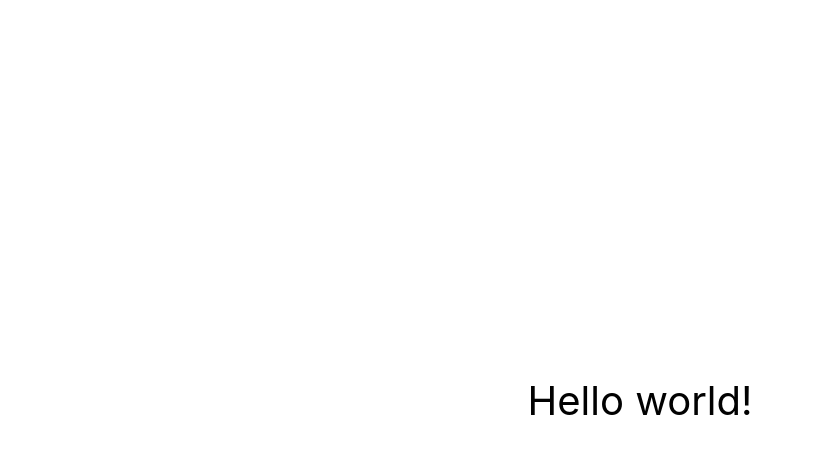
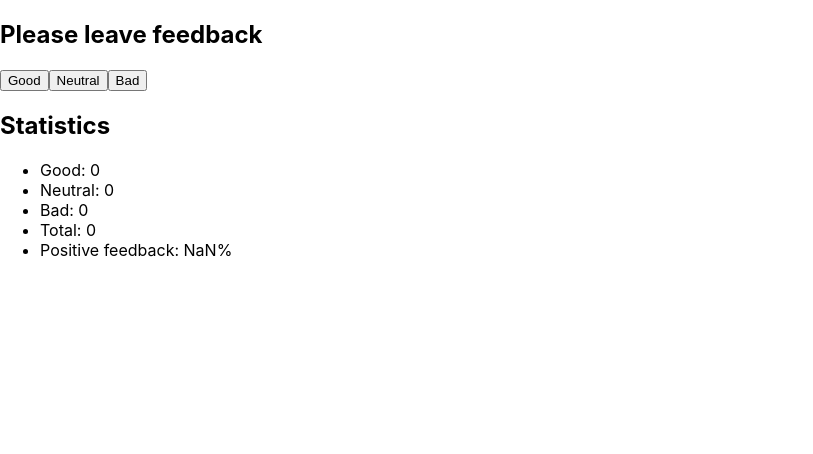
Before and after one commit to AndriiHrytsei/react-hw-03-feedback, a React (Create React App) app: page / in a window 1280 px wide. Shown: the top 454 px of the page, without its empty margins (0-813 px from the left). Built offline with nearby package versions, Linux system fonts and the light colour scheme.

Commit message:
add react class-components

```diff
--- a/src/components/App.jsx
+++ /dev/null
@@ -1,16 +0,0 @@
-export const App = () => {
-  return (
-    <div
-      style={{
-        height: '100vh',
-        display: 'flex',
-        justifyContent: 'center',
-        alignItems: 'center',
-        fontSize: 40,
-        color: '#010101'
-      }}
-    >
-      Hello world!
-    </div>
-  );
-};
--- /dev/null
+++ b/src/components/App/App.jsx
@@ -0,0 +1,51 @@
+import React, { Component } from "react";
+import Stats from "../Stats/Stats"
+import FeedbackOptions from "../FeedbackOptions/FeedbackOptions"
+import Section from "components/Section/Section";
+
+
+export default class App extends Component {
+  state = {
+    good: 0,
+    neutral: 0,
+    bad: 0,
+  }
+  addPositiveFeedback = () => {
+    this.setState(prevState => ({
+      good: prevState.good + 1,
+    }))
+  }
+  addNeutralFeedback = () => {
+    this.setState(prevState => ({
+      neutral: prevState.neutral + 1,
+    }))
+  }
+  addNegativeFeedback = () => {
+    this.setState(prevState => ({
+      bad: prevState.bad + 1,
+    }))
+  }
+  countTotalFeedback = () => {
+    return this.state.good + this.state.neutral + this.state.bad
+  }
+
+  countPositiveFeedbackPercentage = () => {
+    return Math.round(100 * this.state.good / this.countTotalFeedback())
+  }
+  render(){
+    const { good, neutral, bad } = this.state
+    const feedback = {
+      good: this.addPositiveFeedback,
+      neutral: this.addNeutralFeedback,
+      bad: this.addNegativeFeedback
+    }
+    return (
+      <>
+        <Section title="Please leave feedback">
+          <FeedbackOptions onLeaveFeedback={feedback}/>
+          <Stats good={good} neutral={neutral} bad={bad} total={this.countTotalFeedback()} positivePercentage={this.countPositiveFeedbackPercentage()}/>
+        </Section>
+      </>
+    )
+  }
+}
--- /dev/null
+++ b/src/components/FeedbackOptions/FeedbackOptions.jsx
@@ -0,0 +1,9 @@
+export default function FeedbackOptions({ onLeaveFeedback }){
+    return(
+        <>
+            <button onClick={onLeaveFeedback.good} className="good-btn" type="button">Good</button>
+            <button onClick={onLeaveFeedback.neutral} className="neutral-btn" type="button">Neutral</button>
+            <button onClick={onLeaveFeedback.bad} className="bad-btn" type="button">Bad</button>
+        </>
+    )
+}
--- /dev/null
+++ b/src/components/Section/Section.jsx
@@ -0,0 +1,10 @@
+export default function Section({ title, children }) {
+    return(
+        <>
+            <section>
+                <h1 className="main-heading">{title}</h1>
+                {children}
+            </section>
+        </>
+    )
+}
--- /dev/null
+++ b/src/components/Stats/Stats.jsx
@@ -0,0 +1,15 @@
+
+export default function Statistics({ good, neutral, bad, total, positivePercentage}){
+    return(
+        <>
+            <h1 className="stats-heading">Statistics</h1>
+            <ul className="stats">
+              <li className="good">Good: {good}</li>
+              <li className="neutral">Neutral: {neutral}</li>
+              <li className="bad">Bad: {bad}</li>
+              <li className="total">Total: {total}</li>
+              <li className="positive-perecentage">Positive feedback: {positivePercentage}%</li>
+            </ul>
+        </>
+    )
+}
--- a/src/index.js
+++ b/src/index.js
@@ -1,6 +1,6 @@
 import React from 'react';
 import ReactDOM from 'react-dom/client';
-import { App } from 'components/App';
+import App from 'components/App/App';
 import './index.css';
 
 ReactDOM.createRoot(document.getElementById('root')).render(
```
